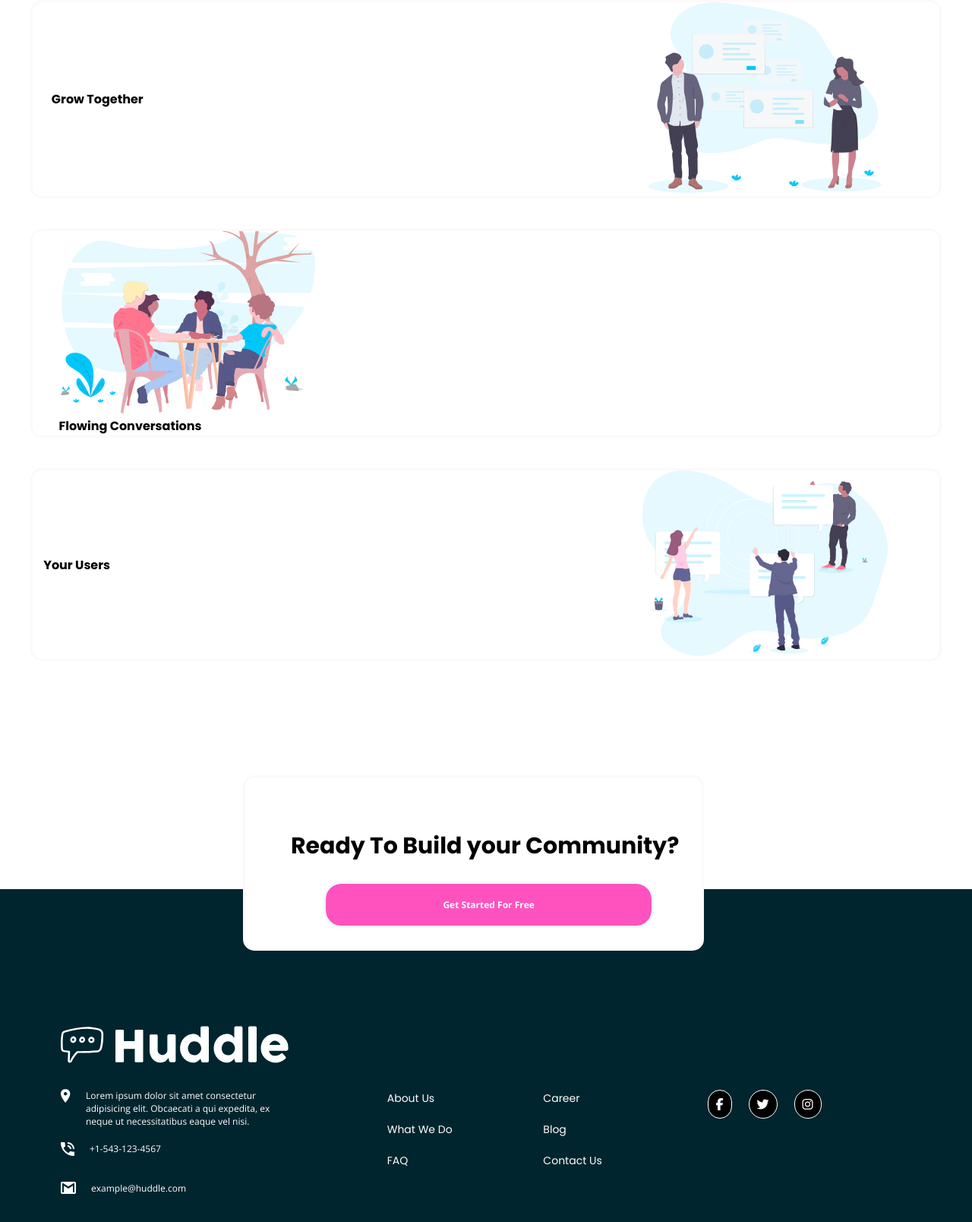
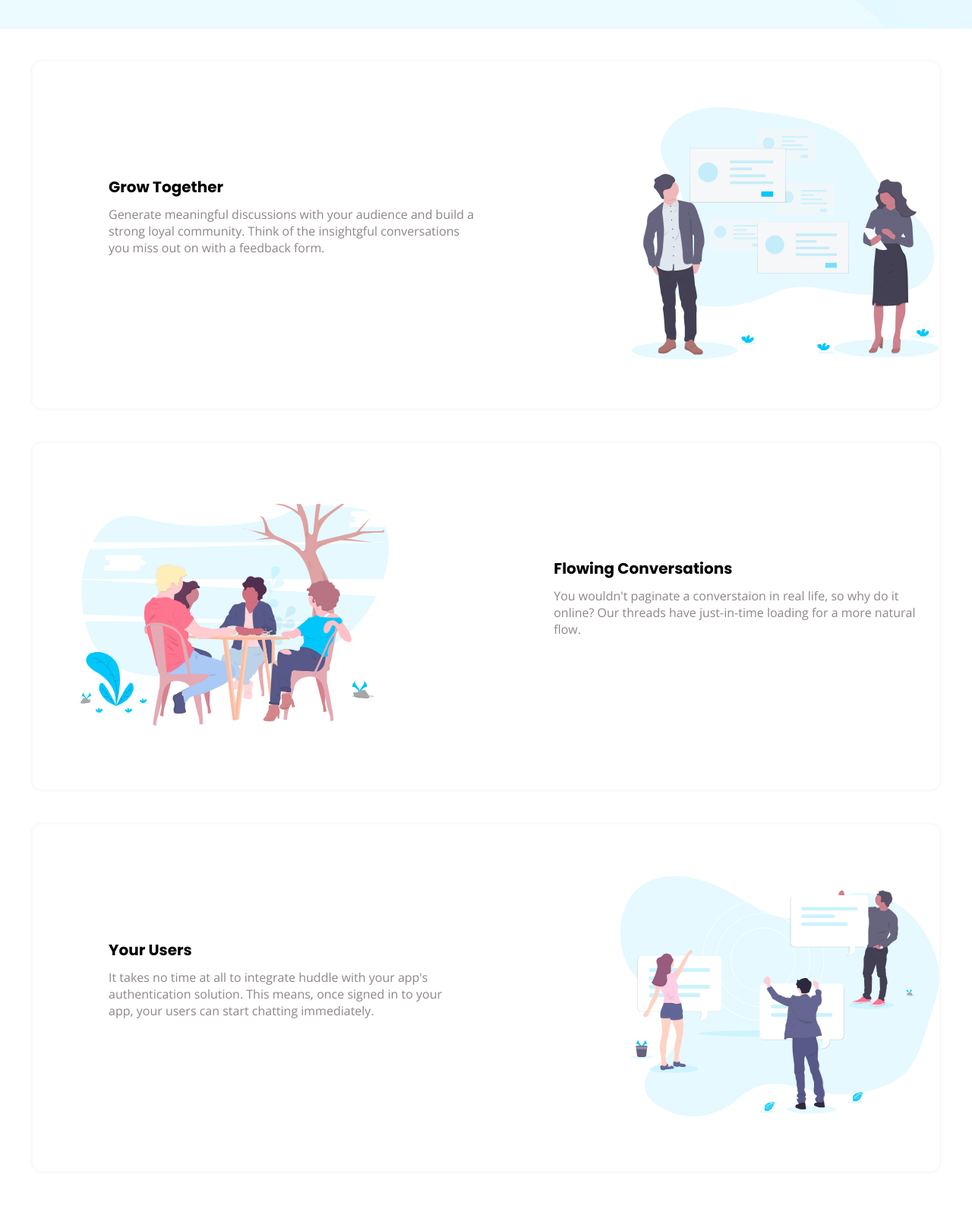
Before and after one commit to Waeyword/Huddle-github.io, a plain HTML site: page index.html in a window 1280 px wide. Shown: the part 492-2100 px from the top of the page at 76% size. Drawn offline with nearby package versions, Linux system fonts and the light colour scheme.

```diff
--- a/index.html
+++ b/index.html
@@ -1,15 +1,18 @@
 <!DOCTYPE html>
 <html lang="en">
+
 <head>
     <meta charset="UTF-8">
     <meta http-equiv="X-UA-Compatible" content="IE=edge">
     <meta name="viewport" content="width=device-width, initial-scale=1.0">
     <link href="styles.css" rel="stylesheet" type="text/css">
     <link href="https://fonts.googleapis.com/css2?family=Poppins:wght@400;500;600;700&display=swap" rel="stylesheet">
-        <link href="https://fonts.googleapis.com/css2?family=Open+Sans:ital,wght@0,400;0,700;1,400;1,700&display=swap" rel="stylesheet">
+    <link href="https://fonts.googleapis.com/css2?family=Open+Sans:ital,wght@0,400;0,700;1,400;1,700&display=swap"
+        rel="stylesheet">
     <script src="https://kit.fontawesome.com/10b24918fa.js" crossorigin="anonymous"></script>
     <title>Huddle Landing Page</title>
 </head>
+
 <body>
     <div class="flexbox-container">
         <div class="flexbox-item flexbox-item1">
@@ -32,7 +35,9 @@
                     </p>
                     <p class="smalltext">Huddle reimagines the way we build communities. You have
                         <br>
-                            a voice but so does your audience. Create connections with your users as you engage in genuine discussions.</p>
+                        a voice but so does your audience. Create connections with your users as you engage in genuine
+                        discussions.
+                    </p>
                     <button id="btn2">
                         <a href="#">Get Started For Free</a>
                     </button>
@@ -48,31 +53,34 @@
                     <p id="bigtext2">
                         <strong>Grow Together</strong>
                     </p>
-                        <p class="smalltext2"></p>
+                    <p class="smalltext2">Generate meaningful discussions with your audience and build a strong loyal
+                        community. Think of the insightgful conversations you miss out on with a feedback form.</p>
                 </div>
                 <div>
                     <img src="./images/illustration-grow-together.svg" alt="Grow Together" id="grow-together">
                 </div>
             </div>
-                <div class="secondmaindiv-items" style="display: flex; flex-direction: row;">
+            <div class="secondmaindiv-items">
                 <div>
-                        <div>
-                            <img src="./images/illustration-flowing-conversation.svg" alt="Grow Together" id="flowing-conversations">
+                    <img src="./images/illustration-flowing-conversation.svg" alt="Grow Together"
+                        id="flowing-conversations">
                 </div>
-                        <div>
-                            <p id="bigtext2">
+                <div class="text-container3">
+                    <p id="bigtext3">
                         <strong>Flowing Conversations</strong>
                     </p>
-                            <p class="smalltext2"></p>
-                        </div>
+                    <p class="smalltext3">You wouldn't paginate a converstaion in real life, so why do it online?
+                        Our threads have just-in-time loading for a more natural flow.</p>
                 </div>
             </div>
             <div class="secondmaindiv-items" style="margin-bottom: 300px;">
-                    <div class="text-container2">
-                        <p id="bigtext2">
+                <div class="text-container4">
+                    <p id="bigtext4">
                         <strong>Your Users</strong>
                     </p>
-                        <p class="smalltext2"></p>
+                    <p class="smalltext4">It takes no time at all to integrate huddle with your app's authentication
+                        solution. This means, once signed in to your app, your users can start chatting
+                        immediately.</p>
                 </div>
                 <div>
                     <img src="./images/illustration-your-users.svg" alt="Grow Together" id="your-users">
@@ -100,7 +108,8 @@
                         <img src="./images/icon-location.svg">
                     </div>
                     <div style="margin-left: 20px;">
-                            <p>Lorem ipsum dolor sit amet consectetur adipisicing elit. Obcaecati a qui expedita, ex neque ut necessitatibus eaque vel nisi.</p>
+                        <p>Lorem ipsum dolor sit amet consectetur adipisicing elit, sed do elusmod tempor incididunt ut
+                            labore et dolore magna aliqua</p>
                     </div>
                 </div>
                 <br>
@@ -152,7 +161,10 @@
     </div>
     <footer class="footer">
         <p style="margin-left: 80%;">&copy; Copyright 2018 Huddle. All rights reserved</p>
-            <footer></body>
+        <footer>
+</body>
+
 </html>
 </body>
+
 </html>
--- a/styles.css
+++ b/styles.css
@@ -41,6 +41,7 @@
     margin-top: -30px;
     align-content: center;
 }
+
 #btn{
     font-size: 12px;
     font-family: 'Poppins';
@@ -49,12 +50,15 @@
     border: 4px solid white;
     border-radius: 15px;
     background-color: white;
-    outline: solid hsl(193, 100%, 96%);
+    outline: thin hsl(193, 100%, 96%);
     padding: 3px 30px;
 }
 #btn a {
     text-decoration: none;
     color: black;
+}
+#btn a:hover{
+    color: rgba(0, 0, 0, 0.555);
 }
 .inner-flexbox1-item2{
     display: flex;
@@ -64,6 +68,7 @@
 .text-container1{
     padding-top: 50px;
     margin-left: 40px;
+    padding-bottom: 100px;
 }
 #bigtext{
     font-family: 'Poppins';
@@ -100,6 +105,11 @@
     text-decoration: none;
     color: white;
 }
+#btn2:hover{
+    background-color:  hsl(322, 65%, 81%);
+    border: 4px solid hsl(322, 65%, 81%);
+
+}
 /* Styling For Class Flexbox-item2 and its content */
 
 .flexbox-item2{
@@ -115,21 +125,63 @@
     border: 3px solid rgb(253, 249, 249);
     border-radius: 15px;
 }
+.text-container2{
+    padding: 100px 200px 200px 100px;
+}
 #bigtext2{
     font-family: 'Poppins';
+    font-size: 20px;
+    font-weight: 700;
+    padding-top: 50px;
+    padding-bottom: 10px;
+}
+.smalltext2{
+    font-family: 'Open Sans';
     font-size: 16px;
-    font-weight: 700;
+    font-weight: 400;
+    color: rgb(143, 134, 134);
 }
 #grow-together{
-    width: 30%;
-    margin-left: 65%;
+    width: 100%;
+}
+.text-container3{
+    padding: 100px 0px 200px 100px;
+}
+#bigtext3{
+    font-family: 'Poppins';
+    font-size: 20px;
+    font-weight: 700;
+    padding-top: 50px;
+    padding-bottom: 10px;
+}
+.smalltext3{
+    font-family: 'Open Sans';
+    font-size: 16px;
+    font-weight: 400;
+    color: rgb(143, 134, 134);
 }
 #flowing-conversations{
-    width: 30%;
+    width: 70%;
+    padding-left: 10%;
+}
+.text-container4{
+    padding: 100px 200px 200px 100px;
+}
+#bigtext4{
+    font-family: 'Poppins';
+    font-size: 20px;
+    font-weight: 700;
+    padding-top: 50px;
+    padding-bottom: 10px;
+}
+.smalltext4{
+    font-family: 'Open Sans';
+    font-size: 16px;
+    font-weight: 400;
+    color: rgb(143, 134, 134);
 }
 #your-users{
-    width: 30%;
-    margin-left: 65%;
+    width: 100%;
 }
 .secondmaindiv-lastitem{
     display: flex;
@@ -163,7 +215,7 @@
     border: 4px solid hsl(322, 100%, 66%);
     border-radius: 20px;
     background-color: hsl(322, 100%, 66%);
-    outline: solid hsl(193, 100%, 96%);
+    outline: thin hsl(193, 100%, 96%);
     padding: 15px 150px;
     margin-top: 20px;
     margin-left: 40px;
@@ -172,7 +224,11 @@
     text-decoration: none;
     color: white;
 }
+#btn3:hover{
+    background-color:  hsl(322, 65%, 81%);
+    border: 4px solid hsl(322, 65%, 81%);
 
+}
 /* Styling for Class Flexbox-item3 and its contents */
 .flexbox-item3{
     background-color:  hsl(192, 100%, 9%);
@@ -199,6 +255,9 @@
     font-family: 'Poppins';
     font-size: 14px;
 }
+.bottom-links a:hover{
+    text-decoration: underline;
+}
 .footer-link{
     margin: 20px;
 }
@@ -213,6 +272,11 @@
     padding: 10px;
     margin: 0 10px;
     margin-top: 85px;
+}
+.footer-icons i:hover{
+    color: hsl(322, 100%, 66%);
+    background-color: black;
+    outline: 1px double  hsl(322, 100%, 66%);
 }
 .footer-images{
     margin: 30px;
```
Lines whose indentation alone changed are shown as unchanged.
